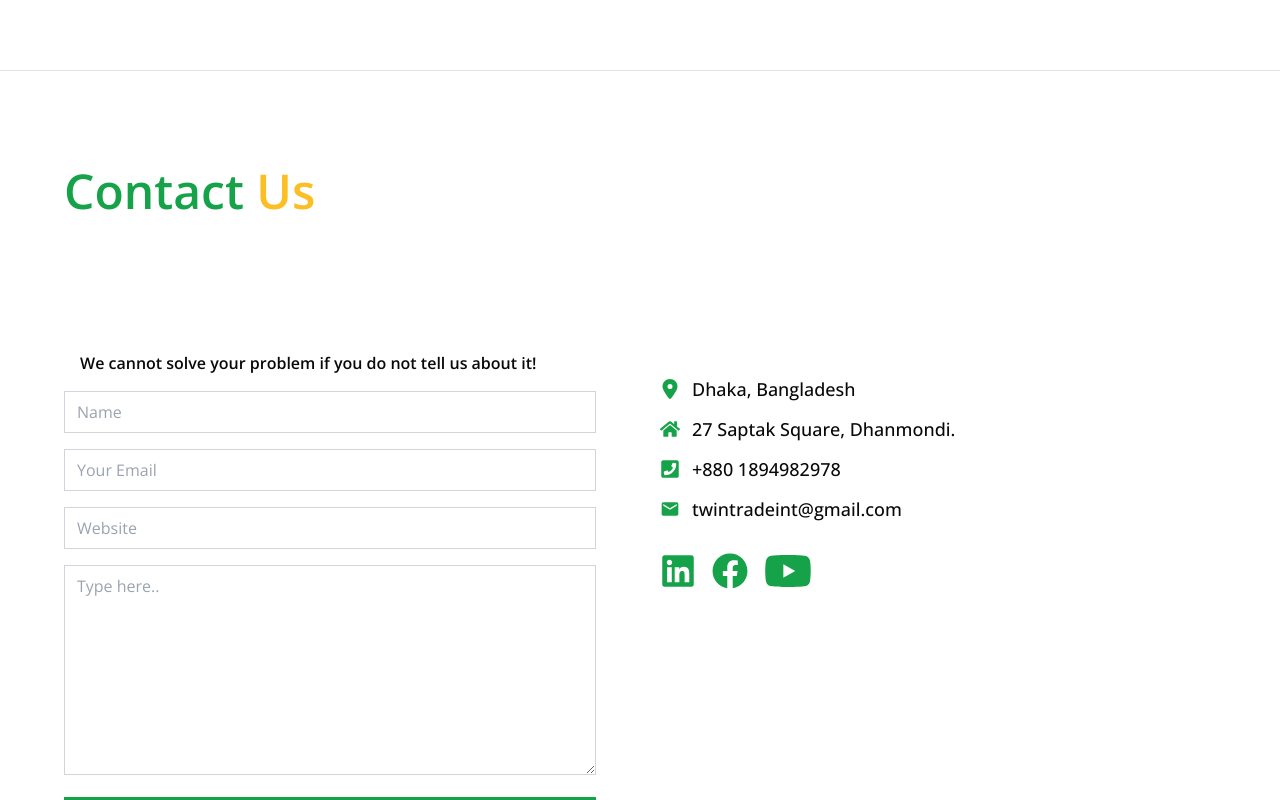
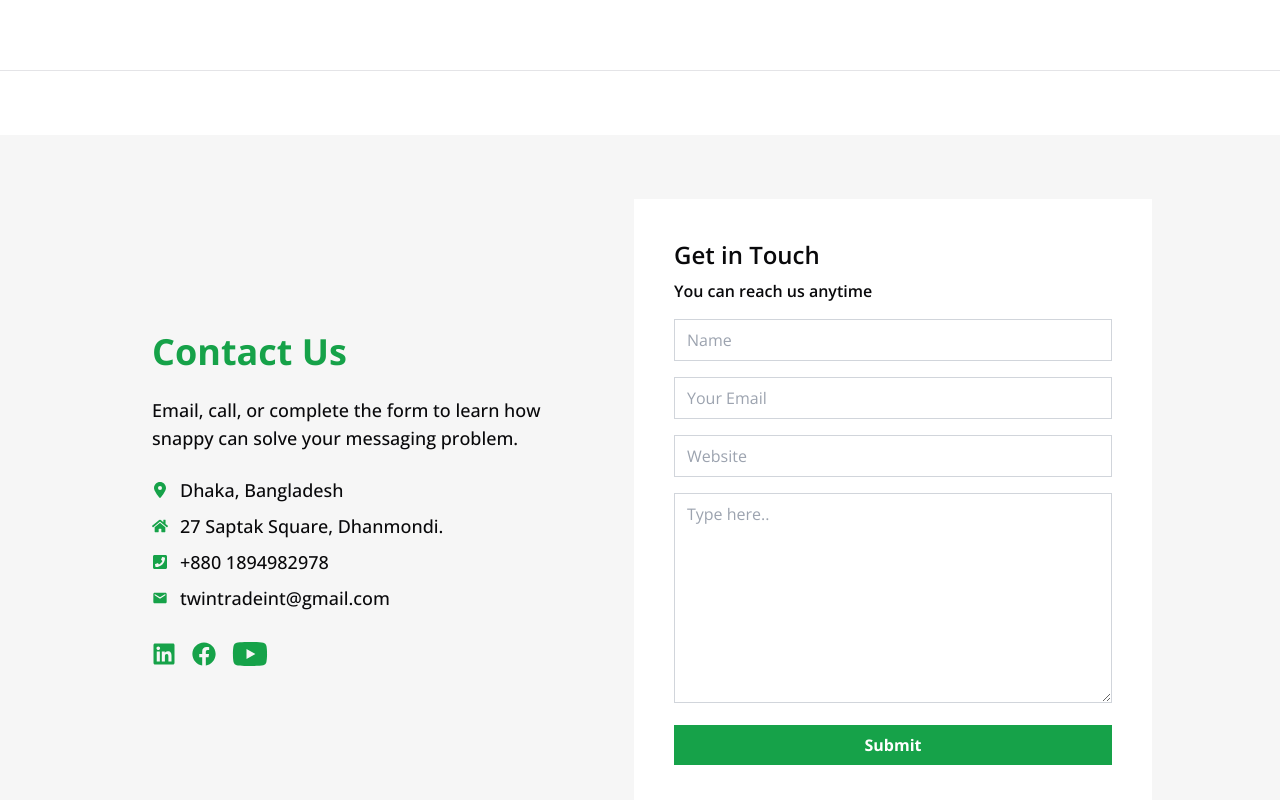
Before and after one commit to tendertradinginc/sunway-international-client, a Next.js app: page /AboutUs in a window 1280 px wide. Shown: the part 3320-4120 px from the top of the page. Built offline with nearby package versions, Linux system fonts and the light colour scheme.

Commit message:
has updated the contact us section

```diff
--- a/src/components/contactUs/ContactUs.jsx
+++ b/src/components/contactUs/ContactUs.jsx
@@ -34,19 +34,74 @@ const ContactUs = () => {
     };
 
     return (
-        <section className="mt-16">
+        <section className="mt-16 bg-[#F6F6F6]">
+            <div className="max-w-5xl mx-auto  flex flex-col lg:flex-row justify-center items-center  gap-5 ">
 
-            <div className="max-w-6xl mx-auto py-8">
-                {/* <h1 className="text-3xl md:text-5xl font-semibold text-si-primary py-8 px-4">
-                            Contact Us
-                        </h1> */}
-                <SectionTitle title1={"Contact"} title2={"Us"}></SectionTitle>
-            </div>
+                <div className="flex-1 flex flex-col justify-center items-start p-6">
+                    <h1 className="text-4xl font-bold text-si-primary mb-6">Contact Us</h1>
+                    <ul className="space-y-2 text-left lg:text-lg font-medium">
+                        <h2 className="text-lg mb-6">Email, call, or  complete the form to learn how snappy can solve your messaging problem.</h2>
+                        <li>
+                            <h1 className="flex items-center gap-3">
+                                <FaLocationDot className="text-base text-si-primary" />
+                                Dhaka, Bangladesh
+                            </h1>
+                        </li>
+                        <li>
+                            <h1 className="flex items-center gap-3">
+                                <FaHome className="text-base text-si-primary" />
+                                27 Saptak Square, Dhanmondi.
+                            </h1>
+                        </li>
+                        <li>
+                            <h1 className="flex items-center gap-3">
+                                <FaPhoneSquare className="text-base text-si-primary" />
+                                +880 1894982978
+                            </h1>
+                        </li>
+                        <li>
+                            <h1 className="flex items-center gap-3">
+                                <MdEmail className="text-base text-si-primary" />
+                                twintradeint@gmail.com
+                            </h1>
+                        </li>
+                    </ul>
+                    <div className="text-si-primary flex flex-col items-start mt-6">
+                        <div className="flex items-center gap-4">
+                            <a
+                                href="https://www.linkedin.com/company/tendertradinginc/mycompany/"
+                                target="_blank"
+                                rel="noopener noreferrer"
+                            >
+                                <FaLinkedin className="text-2xl" />
+                            </a>
+                            <a
+                                href="https://www.facebook.com/tendertradinginc"
+                                target="_blank"
+                                rel="noopener noreferrer"
+                            >
+                                <FaFacebook className="text-2xl" />
+                            </a>
+                            <a
+                                href="https://www.youtube.com/@TenderTradingInc"
+                                target="_blank"
+                                rel="noopener noreferrer"
+                            >
+                                <FaYoutube className="text-4xl" />
+                            </a>
+                        </div>
+                    </div>
+                </div>
 
-            <div className="max-w-6xl mx-auto  flex flex-col lg:flex-row justify-center items-start lg:items-stretch gap-5 lg:gap-10">
-                <div className="py-10 flex-1">
-                    <h2 className="text-base font-semibold text-start lg:pb-4 p-4">
+                <div className="my-16 flex-1 bg-white rounded-lg p-10">
+                    {/* <h2 className="text-base font-semibold text-start lg:pb-4 p-4">
                         We cannot solve your problem if you do not tell us about it!{" "}
+                    </h2> */}
+                    <h1 className="text-2xl font-semibold text-start mb-2">
+                        Get in Touch
+                    </h1>
+                    <h2 className="text-base font-semibold text-start mb-4">
+                        You can reach us anytime
                     </h2>
                     <form
                         onSubmit={handleAddComment}
@@ -117,62 +172,8 @@ const ContactUs = () => {
                     </form>
                 </div>
 
-                <div className="flex-1 lg:py-20 p-6">
-                    <ul className="space-y-3 text-left lg:text-lg font-medium">
-                        <li>
-                            <h1 className="flex items-center gap-3">
-                                <FaLocationDot className="text-xl text-si-primary" />
-                                Dhaka, Bangladesh
-                            </h1>
-                        </li>
-                        <li>
-                            <h1 className="flex items-center gap-3">
-                                <FaHome className="text-xl text-si-primary" />
-                                27 Saptak Square, Dhanmondi.
-                            </h1>
-                        </li>
-                        <li>
-                            <h1 className="flex items-center gap-3">
-                                <FaPhoneSquare className="text-xl text-si-primary" />
-                                +880 1894982978
-                            </h1>
-                        </li>
-                        <li>
-                            <h1 className="flex items-center gap-3">
-                                <MdEmail className="text-xl text-si-primary" />
-                                twintradeint@gmail.com
-                            </h1>
-                        </li>
-                    </ul>
-                    <div className="text-si-primary flex flex-col items-start mt-6">
-                        <div className="flex items-center gap-4">
-                            <a
-                                href="https://www.linkedin.com/company/tendertradinginc/mycompany/"
-                                target="_blank"
-                                rel="noopener noreferrer"
-                            >
-                                <FaLinkedin className="text-4xl" />
-                            </a>
-                            <a
-                                href="https://www.facebook.com/tendertradinginc"
-                                target="_blank"
-                                rel="noopener noreferrer"
-                            >
-                                <FaFacebook className="text-4xl" />
-                            </a>
-                            <a
-                                href="https://www.youtube.com/@TenderTradingInc"
-                                target="_blank"
-                                rel="noopener noreferrer"
-                            >
-                                <FaYoutube className="text-5xl" />
-                            </a>
-                        </div>
-                    </div>
-                </div>
-
-            </div>
-        </section>
+            </div >
+        </section >
     );
 };
 
```
